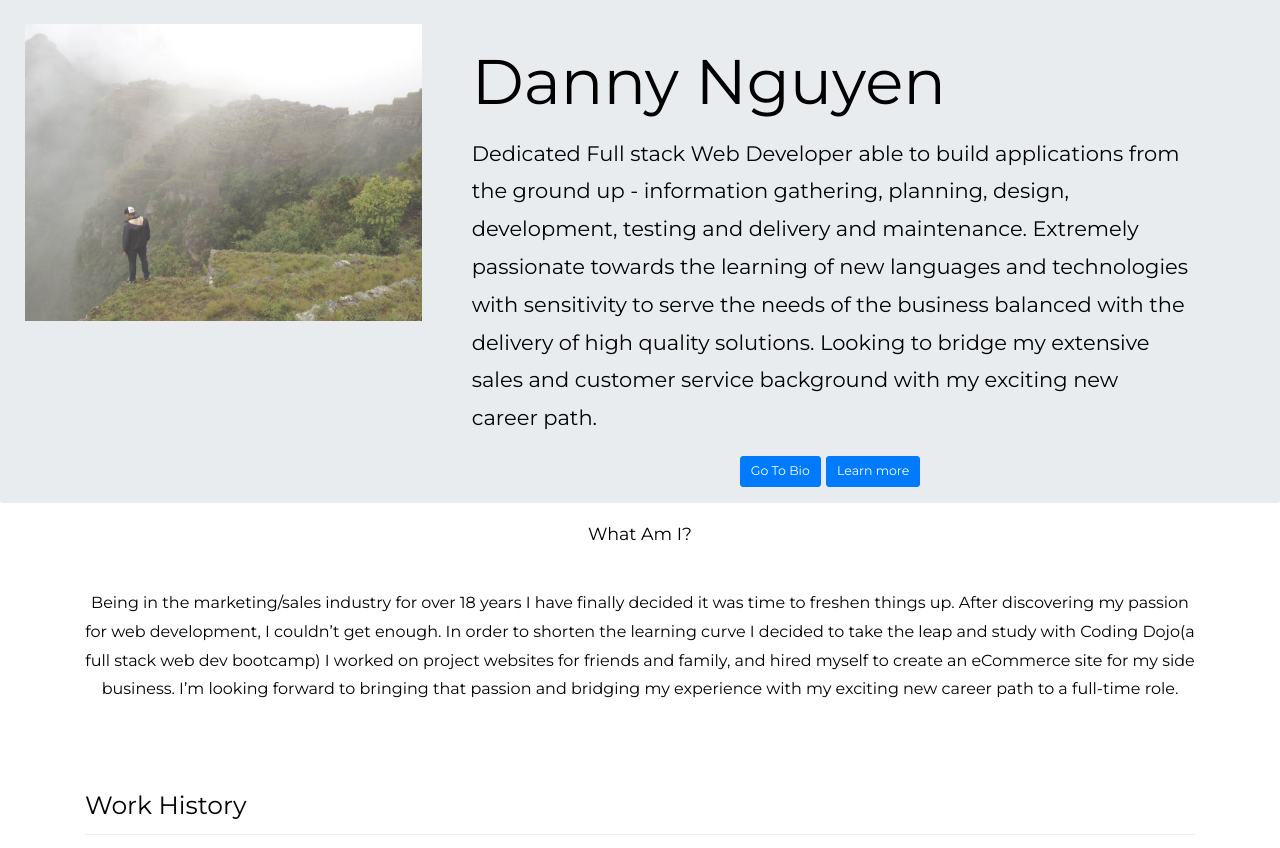
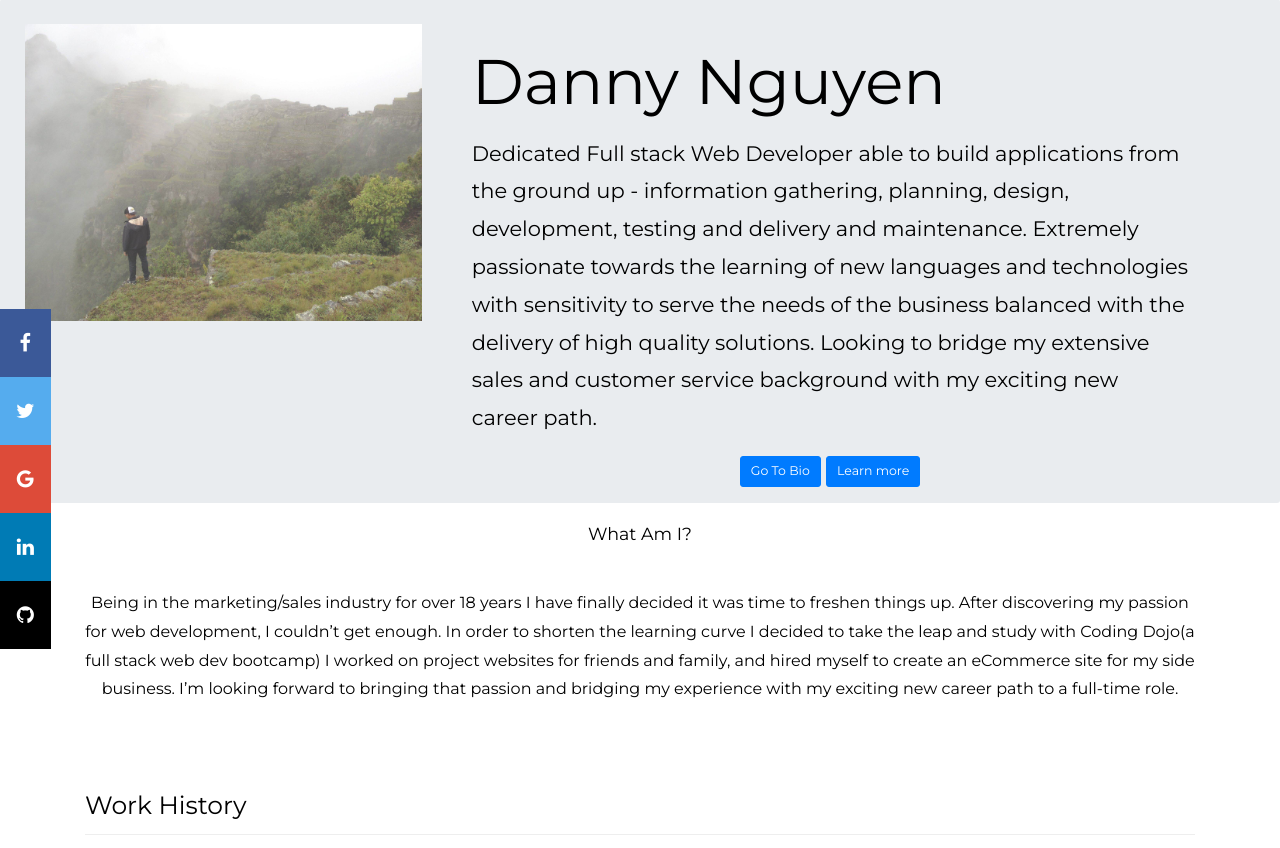
Before and after one commit to DannyLNguyen/danny_portfolio, a Django app: page / in a window 1280 px wide. Shown: the part 81-929 px from the top of the page. Run offline with Django 3.2, Linux system fonts and the light colour scheme; some libraries are stand-ins or nearby versions.

Commit message:
social media side nav
added social links

```diff
--- a/danny_portfolio/static/style.css
+++ b/danny_portfolio/static/style.css
@@ -37,6 +37,9 @@ body {
         color: #1abc9c !important;
       }
 
+
+
+      /*timeline*/
       .timeline {
         list-style: none;
         padding: 20px 0 20px;
@@ -228,3 +231,57 @@ body {
                 transform: translateX(-50%) translateY(-50%);
         padding-bottom: 50px;
       }
+
+
+  /*social media bar*/
+
+      .icon-bar {
+        position: fixed;
+        top: 70%;
+        -webkit-transform: translateY(-50%);
+        -ms-transform: translateY(-50%);
+        transform: translateY(-50%);
+      }
+
+      .icon-bar a {
+        display: block;
+        text-align: center;
+        padding: 16px;
+        transition: all 0.3s ease;
+        color: white;
+        font-size: 20px;
+      }
+
+      .icon-bar a:hover {
+        background-color: #000;
+      }
+
+      .facebook {
+        background: #3B5998;
+        color: white;
+      }
+
+      .twitter {
+        background: #55ACEE;
+        color: white;
+      }
+
+      .google {
+        background: #dd4b39;
+        color: white;
+      }
+
+      .linkedin {
+        background: #007bb5;
+        color: white;
+      }
+
+      .github {
+        background: #000;
+        color: white;
+      }
+
+      .content {
+        margin-left: 75px;
+        font-size: 30px;
+      }
--- a/danny_portfolio/templates/resume.html
+++ b/danny_portfolio/templates/resume.html
@@ -15,6 +15,7 @@
         <link href="https://fonts.googleapis.com/css?family=Montserrat" rel="stylesheet">
         <script src="https://ajax.googleapis.com/ajax/libs/jquery/3.5.1/jquery.min.js"></script>
         <script src="https://maxcdn.bootstrapcdn.com/bootstrap/3.4.1/js/bootstrap.min.js"></script>
+        <link rel="stylesheet" href="https://cdnjs.cloudflare.com/ajax/libs/font-awesome/4.7.0/css/font-awesome.min.css">
 
 </head>
 
@@ -45,6 +46,8 @@
 
                 </nav>
         </div>
+
+
         <div class="conatiner">
                 <!-- News jumbotron -->
                 <div class="jumbotron text-center hoverable p-4">
@@ -99,6 +102,13 @@
 
                 </div>
         </div>
+        <div class="icon-bar">
+                <a href="https://www.facebook.com/danny.nguyen.626" class="facebook" target="_blank"><i class="fa fa-facebook"></i></a>
+                <a href="#" class="twitter"><i class="fa fa-twitter"></i></a>
+                <a href="#" class="google"><i class="fa fa-google"></i></a>
+                <a href="https://www.linkedin.com/in/dannynguyen626" class="linkedin" target="_blank"><i class="fa fa-linkedin" ></i></a>
+                <a href="https://github.com/DannyLNguyen" class="github" target="_blank"><i class="fa fa-github" ></i></a>
+              </div>
         <div class="container  text-center">
                 <h3 class="margin">What Am I?</h3>
                 <p> Being in the marketing/sales industry for over 18 years I have finally decided it was time to
```
